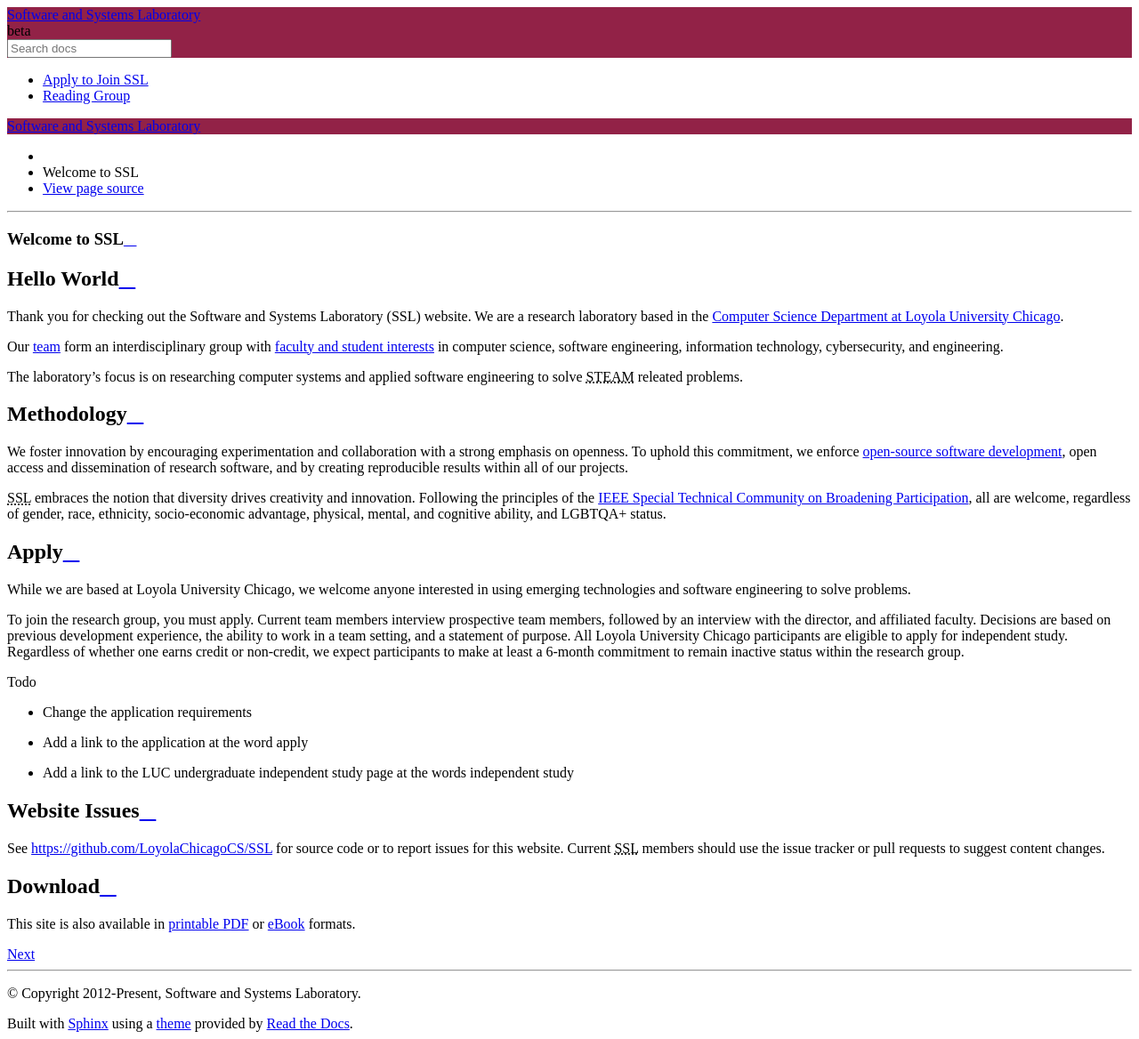
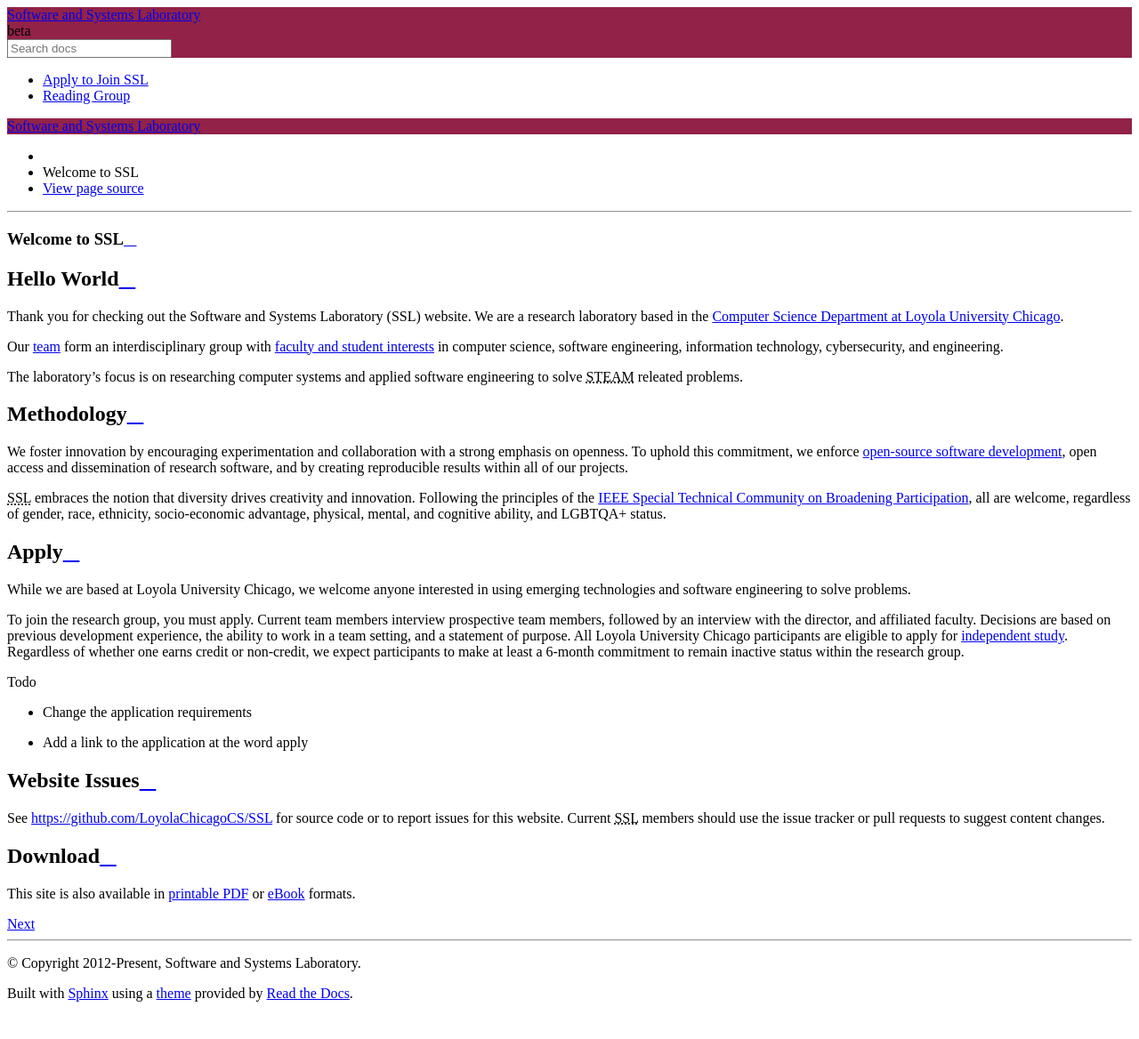
Before and after one commit to LoyolaChicagoCS/ssl, a Sphinx documentation site: the page built from source/index.rst, in a window 1280 px wide. Shown: the whole page at 89% size. Built offline with Sphinx 7.4.7 and the Read the Docs theme 2.0.0, drawn with Linux system fonts in a browser that asks for light colours; pages that are not in the unit, such as notebooks, are missing from menus; after the commit the page ends 1134 px from its top, so only the background shows below that.

Commit message:
Resolve one of the Apply TODO issues

```diff
--- a/source/index.rst
+++ b/source/index.rst
@@ -19,12 +19,11 @@ Apply
 -----
 While we are based at Loyola University Chicago, we welcome anyone interested in using emerging technologies and software engineering to solve problems.
 
-To join the research group, you must apply. Current team members interview prospective team members, followed by an interview with the director, and affiliated faculty. Decisions are based on previous development experience, the ability to work in a team setting, and a statement of purpose. All Loyola University Chicago participants are eligible to apply for independent study. Regardless of whether one earns credit or non-credit, we expect participants to make at least a 6-month commitment to remain inactive status within the research group.
+To join the research group, you must apply. Current team members interview prospective team members, followed by an interview with the director, and affiliated faculty. Decisions are based on previous development experience, the ability to work in a team setting, and a statement of purpose. All Loyola University Chicago participants are eligible to apply for `independent study <https://academics.cs.luc.edu/courses/comp398.html>`_. Regardless of whether one earns credit or non-credit, we expect participants to make at least a 6-month commitment to remain inactive status within the research group.
 
 .. todo::
     * Change the application requirements
     * Add a link to the application at the word apply
-    * Add a link to the LUC undergraduate independent study page at the words independent study
 
 Website Issues
 --------------
@@ -32,7 +31,6 @@ See https://github.com/LoyolaChicagoCS/SSL for source code or to report issues f
 
 Download
 ----------
-
 This site is also available in |pdf-version| or |epub-version| formats.
 
 .. toctree::
```
